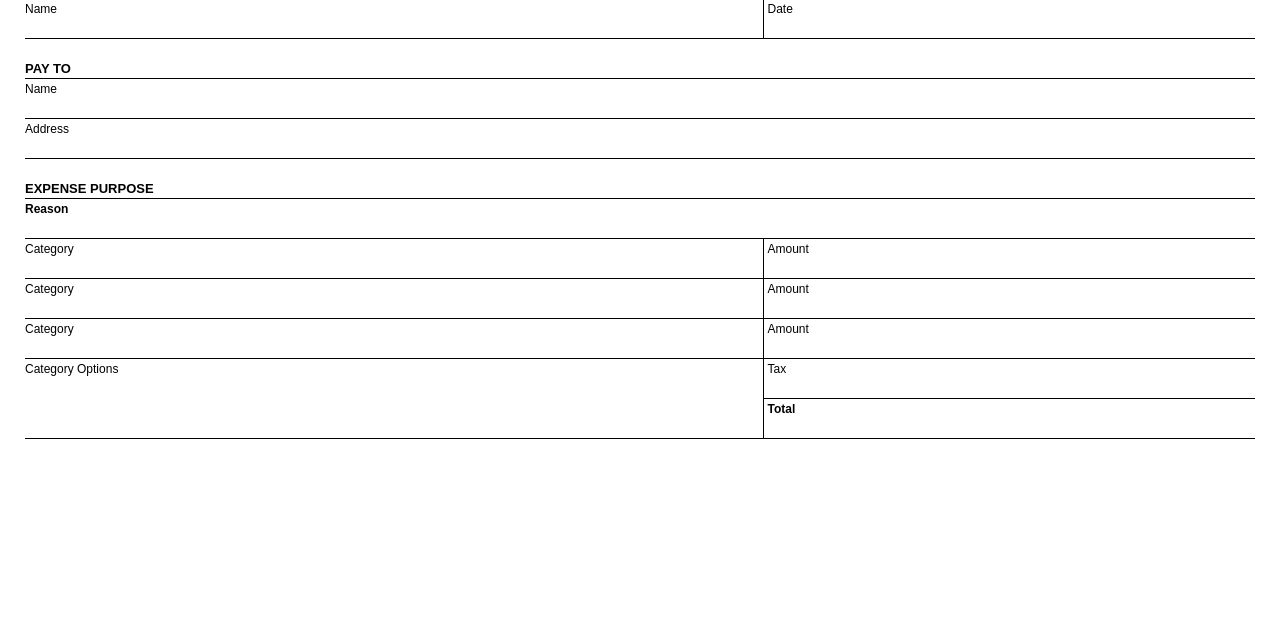
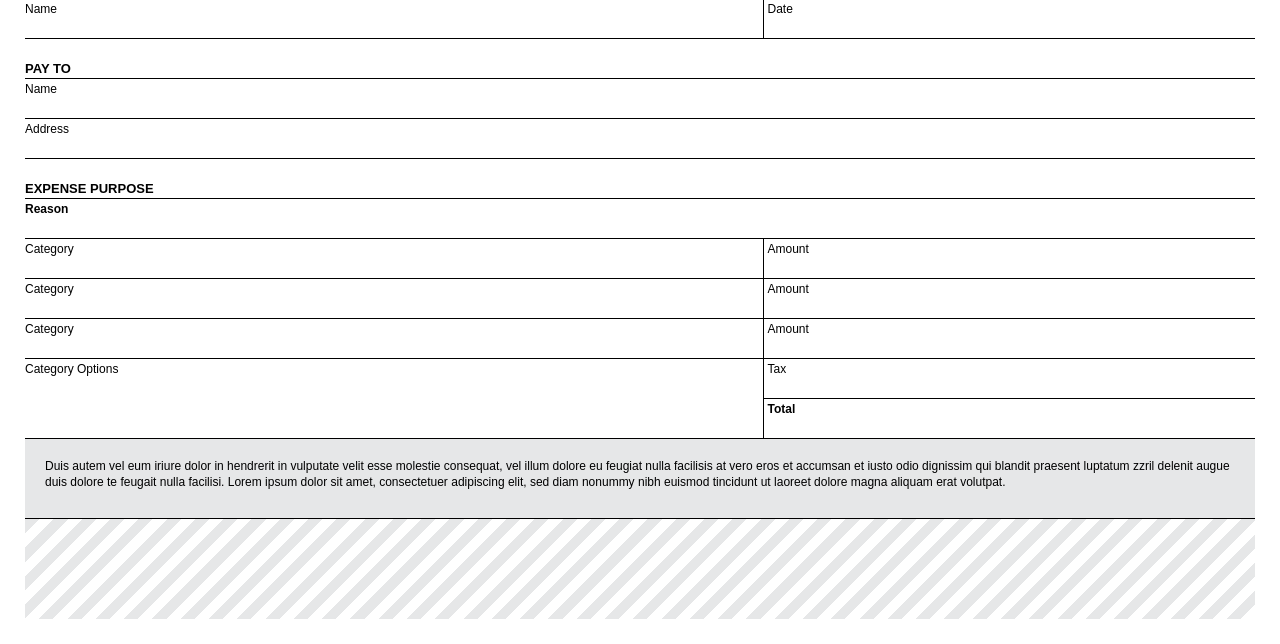
Before and after one commit to mjhamm75/form, a website: page public/index.html in a window 1280 px wide. Shown: the part 181-825 px from the top of the page. Before the commit the page ends 800 px from the top, so only its background shows below. Drawn offline with Linux system fonts and the light colour scheme.

Commit message:
Add candy striping

```diff
--- a/public/app.css
+++ b/public/app.css
@@ -1,4 +1,3 @@
-
 .form {
   box-sizing: border-box;
   font-family: sans-serif;
@@ -77,3 +76,21 @@
 .bold {
   font-weight: 600;
 }
+.description {
+  background: #E6E7E8;
+}
+.description-container {
+  font-size: 12px;
+  line-height: 1.3;
+  margin: 20px 20px;
+}
+.candy-stripe {
+  height: 100px;
+  background: repeating-linear-gradient(
+    -45deg,
+    #fff,
+    #fff 10px,
+    #E6E7E8 10px,
+    #E6E7E8 20px
+  );
+}
--- a/public/index.html
+++ b/public/index.html
@@ -103,7 +103,21 @@
             <div class="label bold" style="margin-left: 4px;">Total</div>
           </td>
         </tr>
+        <tr>
+          <td rowspan="2" colspan="2" class="description">
+            <div class="description-container">
+              Duis autem vel eum iriure dolor in hendrerit in vulputate velit esse molestie consequat, vel illum dolore eu feugiat nulla facilisis at vero eros et accumsan et iusto odio dignissim qui blandit
+              praesent luptatum zzril delenit augue duis dolore te feugait nulla facilisi. Lorem ipsum dolor sit amet, consectetuer adipiscing elit, sed diam nonummy nibh euismod tincidunt ut laoreet dolore
+              magna aliquam erat volutpat.
+            </div>
+          </td>
+          <td></td>
+        </tr>
+        <tr><td/><td/></tr>
       </table>
+      <div class="candy-stripe">
+
+      </div>
     </div>
     <script src="./app.js"></script>
   </body>
```
Also changed, not shown: 1 other file.
